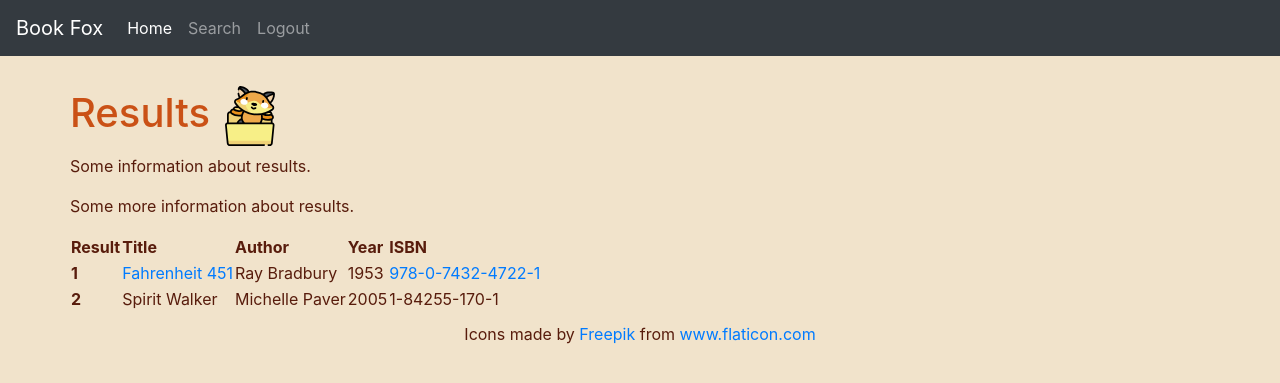
After one commit to maxdemaio/bookFox, a Flask app: template templates/results.html in a window 1280 px wide. The commit adds this page. Shown: the top 383 px of the page. Run offline with Flask 2, Linux system fonts and the light colour scheme; the template is opened without the code that fills it, so the values that code supplies are empty; some libraries are stand-ins or nearby versions.

Commit message:
Updated templates w/ Jinja

```diff
--- a/templates/layout.html
+++ b/templates/layout.html
@@ -8,6 +8,11 @@
     <link rel="stylesheet" href="https://stackpath.bootstrapcdn.com/bootstrap/4.4.1/css/bootstrap.min.css"
         integrity="sha384-Vkoo8x4CGsO3+Hhxv8T/Q5PaXtkKtu6ug5TOeNV6gBiFeWPGFN9MuhOf23Q9Ifjh" crossorigin="anonymous">
     <link rel="stylesheet" href="../static/style.css">
+
+    <!--Fox Icon Documentation-->
+    <!--https://www.flaticon.com/packs/graphic-designer-22-->
+    <link rel="icon" href="../static/editorial.svg">
+
     <title>Book Fox: {% block title %}{% endblock %}</title>
 </head>
 <body>
@@ -27,8 +32,6 @@
         </div>
     </nav>
 
-    <!--Fox Icon Documentation-->
-    <!--https://www.flaticon.com/packs/graphic-designer-22-->
     <main class="main-container">
         {% block main %}{% endblock %}
     </main>
--- a/templates/register.html
+++ b/templates/register.html
@@ -13,9 +13,11 @@
                 <h1>Register<img src="../static/save.svg" alt="fox" height=60px /></h1>
                 <p>Some information about registering.</p>
                 <p>Some more information about registering.</p>
+                <!--If username already taken-->
                 {% if True %}
                 <div class="apology">
-                    We are sorry!
+                    That username is already taken, please try another one!
+                    <img src="../static/user_taken.svg" alt="fox" height=60px />
                 </div>
                 {%endif%}
             </div>
--- /dev/null
+++ b/templates/results.html
@@ -0,0 +1,54 @@
+{% extends "layout.html" %}
+
+{% block title %}
+    Results
+{% endblock %}
+
+{% block main %}
+
+<div class="container">
+    <div class="row">
+
+        <div class="header">
+            <h1>Results<img src="../static/results.svg" alt="fox" height=60px /></h1>
+            <p>Some information about results.</p>
+            <p>Some more information about results.</p>
+        </div>
+    </div>
+
+    <div class="row">
+        <!--Dynamically display results from db-->
+        <!--Let the user click on the title or ISBN-->
+        <!--Pass the ISBN as an argument to the books route (even if title is clicked)-->
+        <!-- url_for(books.html, isbn =x[5]) -->
+        <table>
+            <thead>
+                <tr>
+                    <th scope="col">Result</th>
+                    <th scope="col">Title</th>
+                    <th scope="col">Author</th>
+                    <th scope="col">Year</th>
+                    <th scope="col">ISBN</th>
+                </tr>
+            </thead>
+            <tbody>
+                <tr>
+                    <th scope="row">1</th>
+                    <td><a href="#">Fahrenheit 451</a></td>
+                    <td>Ray Bradbury</td>
+                    <td>1953</td>
+                    <td><a href="#">978-0-7432-4722-1</a></td>
+                </tr>
+                <tr>
+                    <th scope="row">2</th>
+                    <td>Spirit Walker</td>
+                    <td>Michelle Paver</td>
+                    <td>2005</td>
+                    <td>1-84255-170-1</td>
+                </tr>
+            </tbody>
+        </table>
+    </div>
+</div>
+
+{% endblock %}
```
Also changed, not shown: templates/apology.html (added, +19 -0 lines), templates/books.html (added, +20 -0 lines), templates/index.html (+6 -2 lines).
